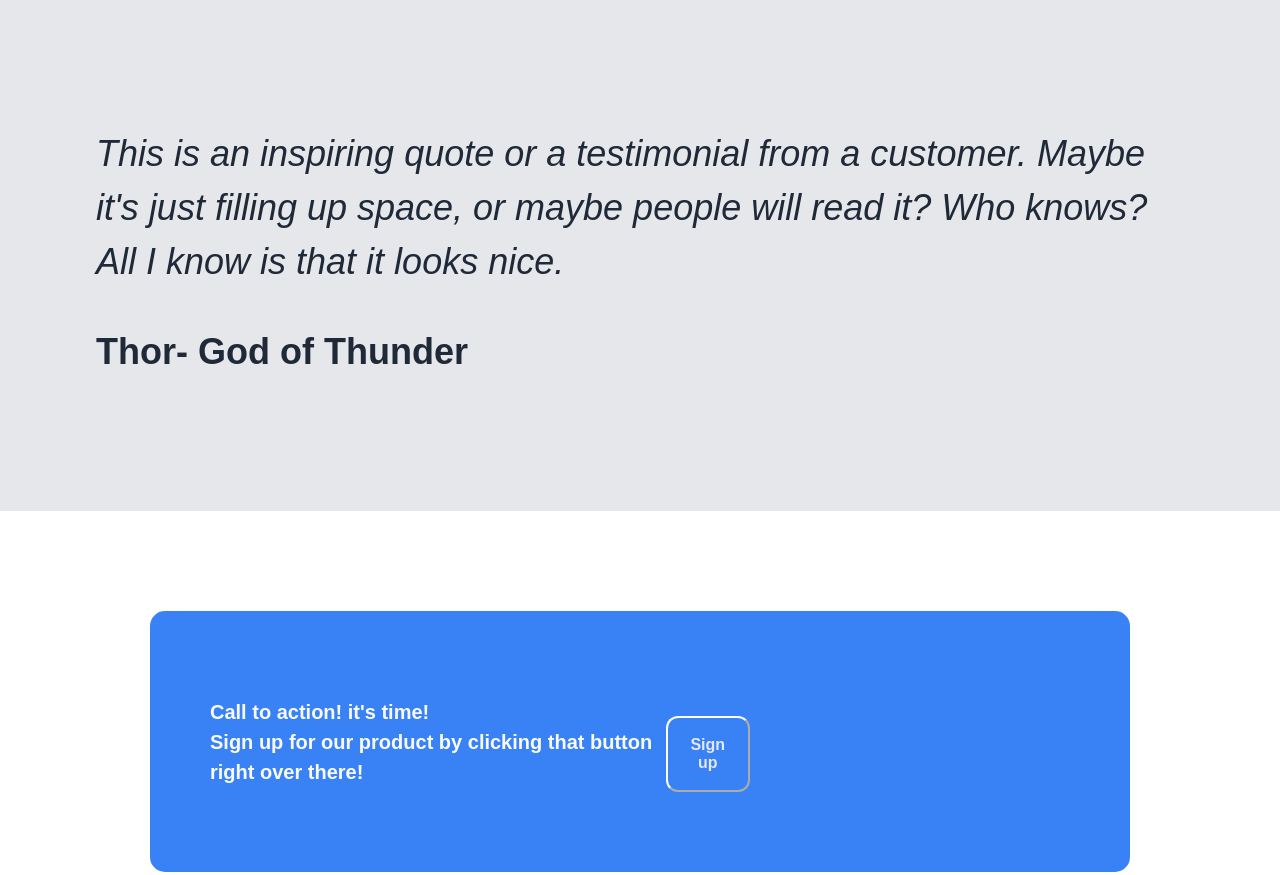
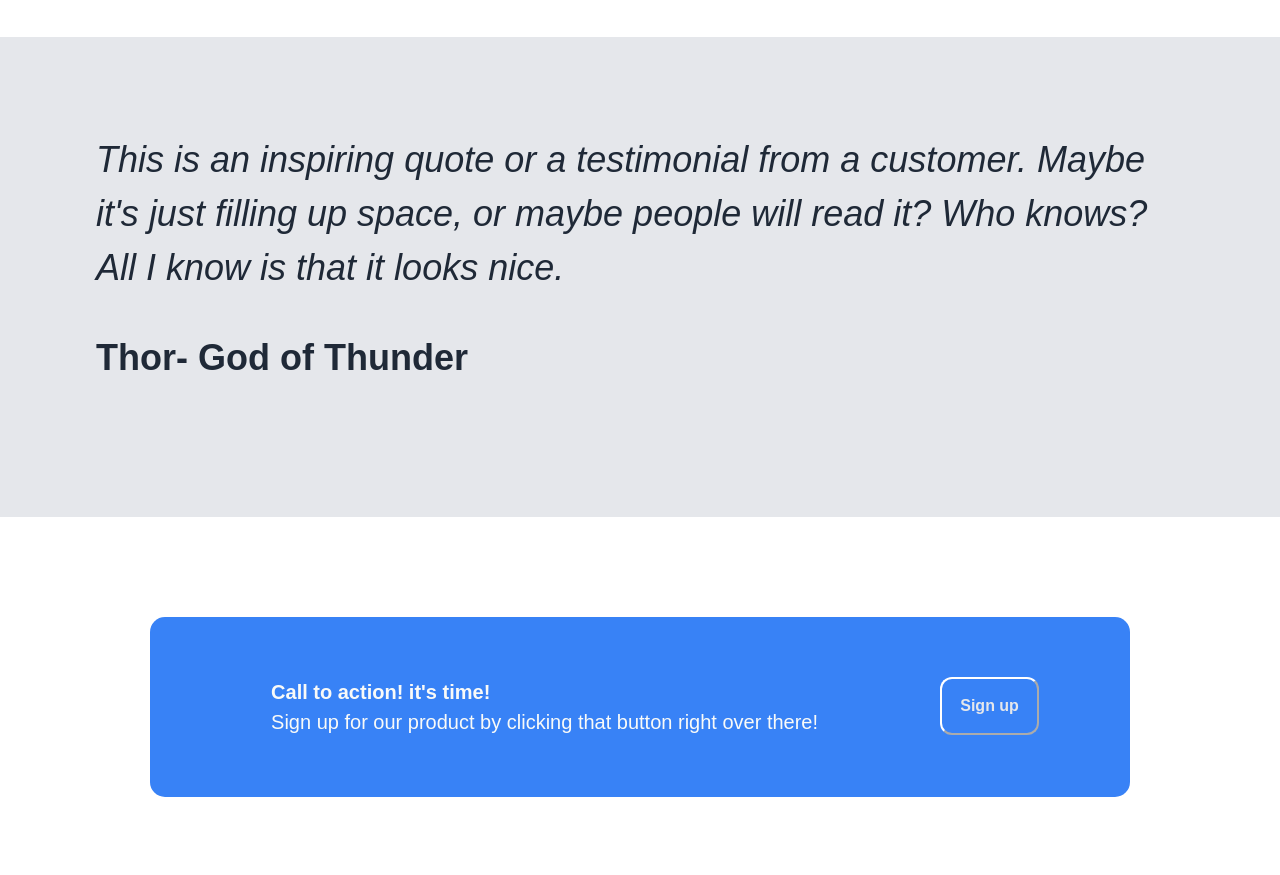
Before and after one commit to SheerazSaeed/2-Odin_project_landing_page, a plain HTML site: page index.html in a window 1280 px wide. Shown: the part 1220-2095 px from the top of the page. Drawn offline with Linux system fonts and the light colour scheme; files whose address does not match are found by name.

Commit message:
Further cleaning of code. Container 5 updated container 5 corrected with 2 div containers. One for button and the other for the text.

```diff
--- a/index.html
+++ b/index.html
@@ -32,7 +32,7 @@
     </div>
 
   <div class=" container_two">
-      <p><h1 class="h1">Some random information.</h1></p>
+      <h1 class="h1">Some random information.</h1><br>
 
       <ul class="subtext1">
         <li><img src ="../odin-landing/empty.jpg" alt="blank image"><p>This is some subtext under an illustration or image</p></li>
@@ -42,15 +42,19 @@
   </div>
 
   <div class="container_four">
-    <p><em> This is an inspiring quote or a testimonial from a customer. Maybe it's just filling up
-        space, or maybe people will read it? Who knows? All I know is that it looks nice.</em></p>
+    <em> This is an inspiring quote or a testimonial from a customer. Maybe it's just filling up
+        space, or maybe people will read it? Who knows? All I know is that it looks nice.</em><br>
     <p><strong class="thor">Thor- God of Thunder</strong></p>
   </div>
 
   <div class="container_five">
-    <p class="con_5_1"><strong>
-        Call to action! it's time! <br>Sign up for our product by clicking that button right over there!</strong>
-        <button class="button2">Sign up</button></p>
+     <div class="con_5_1">
+        <strong>Call to action! it's time!</strong><br>
+         Sign up for our product by clicking that button right over there!
+     </div>
+     <div>
+         <button>Sign up</button>
+     </div>
    </div>
 
    <footer class="footer">Copyright © The Odin Project 2021</footer>
--- a/style.css
+++ b/style.css
@@ -6,10 +6,6 @@ body {
     border: none;
     margin: 0;
 }
-
-.top_image {
-
-    width: 500px; height:250px;}
 
 .header {
 
@@ -46,6 +42,10 @@ ul {
     flex-direction: row;
     justify-content: space-between;
 }
+
+.top_image {
+
+    width: 500px; height:250px;}
 
 .footer {
 
@@ -121,20 +121,14 @@ button {
     margin: 100px 150px 100px 150px;
     background-color: #3882F6;
     color: #F9FAF8;
+    display: flex;
+    flex-direction: row;
+    justify-content: space-around;
 
 }
 
-.con_5_1, .con_5_2 {
+.con_5_1 {
 
-    display: flex;
-    flex-direction: row;
-    justify-content: space-between;
-    align-items: center;
     font-size: 20px;
+
 }
-
-.button2 {
-
-    margin-right: 350px;
-    margin-top: 25px;
-}
```
